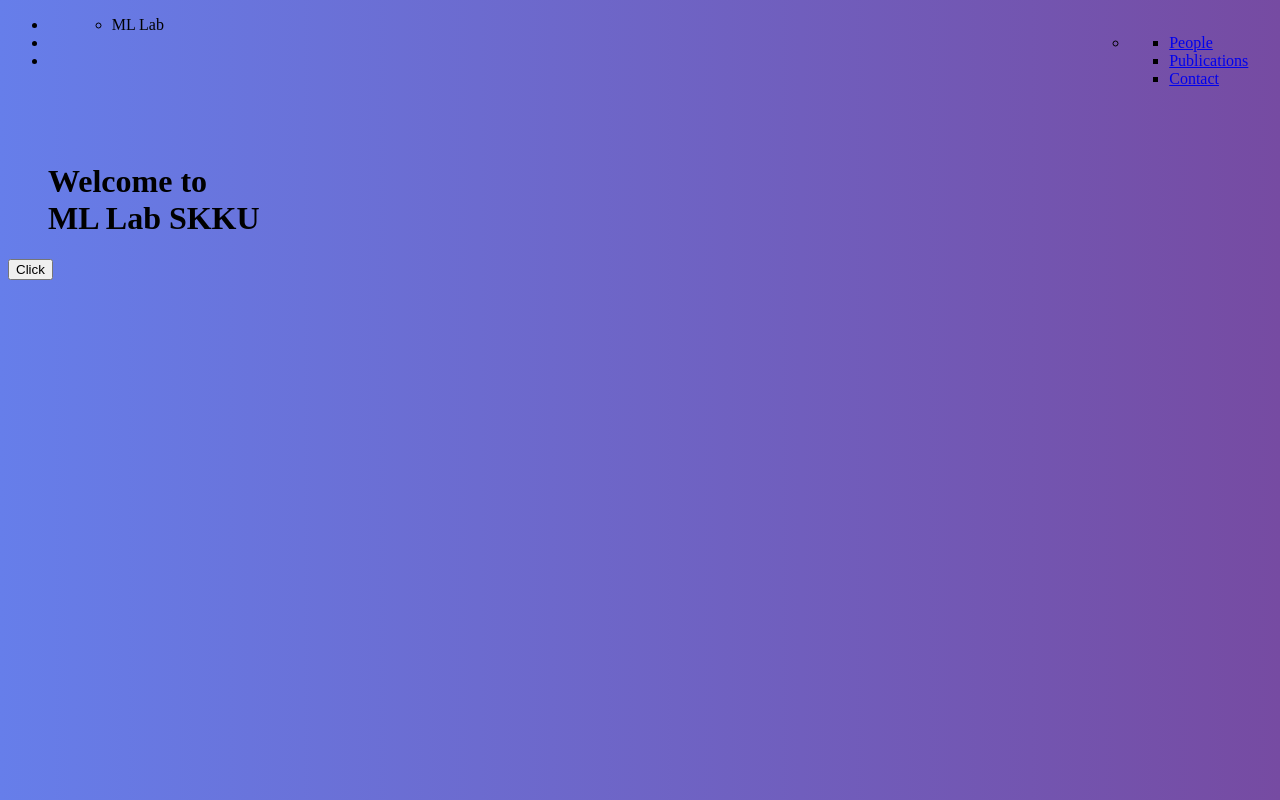
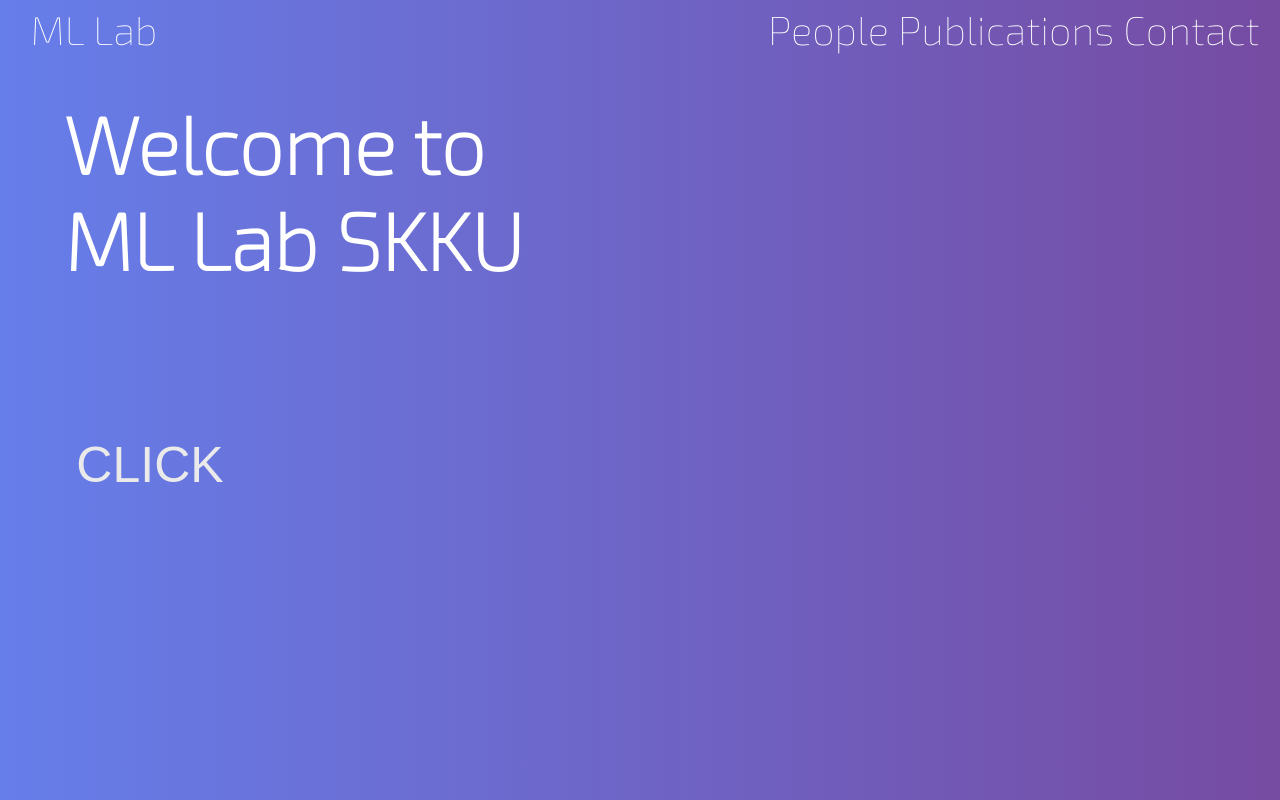
Before and after one commit to mllab-skku-lab/mllab-skku-lab.github.io, a plain HTML site: page index.html in a window 1280 px wide. Drawn offline with nearby package versions, Linux system fonts and the light colour scheme; a web font is replaced by a local one.

Commit message:
Update index.html

```diff
--- a/index.html
+++ b/index.html
@@ -4,7 +4,7 @@
     <link rel="stylesheet" type="text/css" href="https://fonts.googleapis.com/css?family=Varela+Round" />
     <meta charset="utf-8" name="viewport" content="user-scalable=no, initial-scale=1.0, maximum-scale=1.0, minimum-scale=1.0, width=device-width">
     <title> ML Lab SKKU </title>
-    <link rel="stylesheet" type="text/css" src="design.css">
+    <link rel="stylesheet" type="text/css" href="design.css">
     <link rel="stylesheet" href="https://fonts.googleapis.com/css?family=Allerta+Stencil">
     <link href="https://fonts.googleapis.com/css?family=Exo+2:100&display=swap" rel="stylesheet">
     <script src="https://code.jquery.com/jquery-3.2.1.min.js"></script>
```
